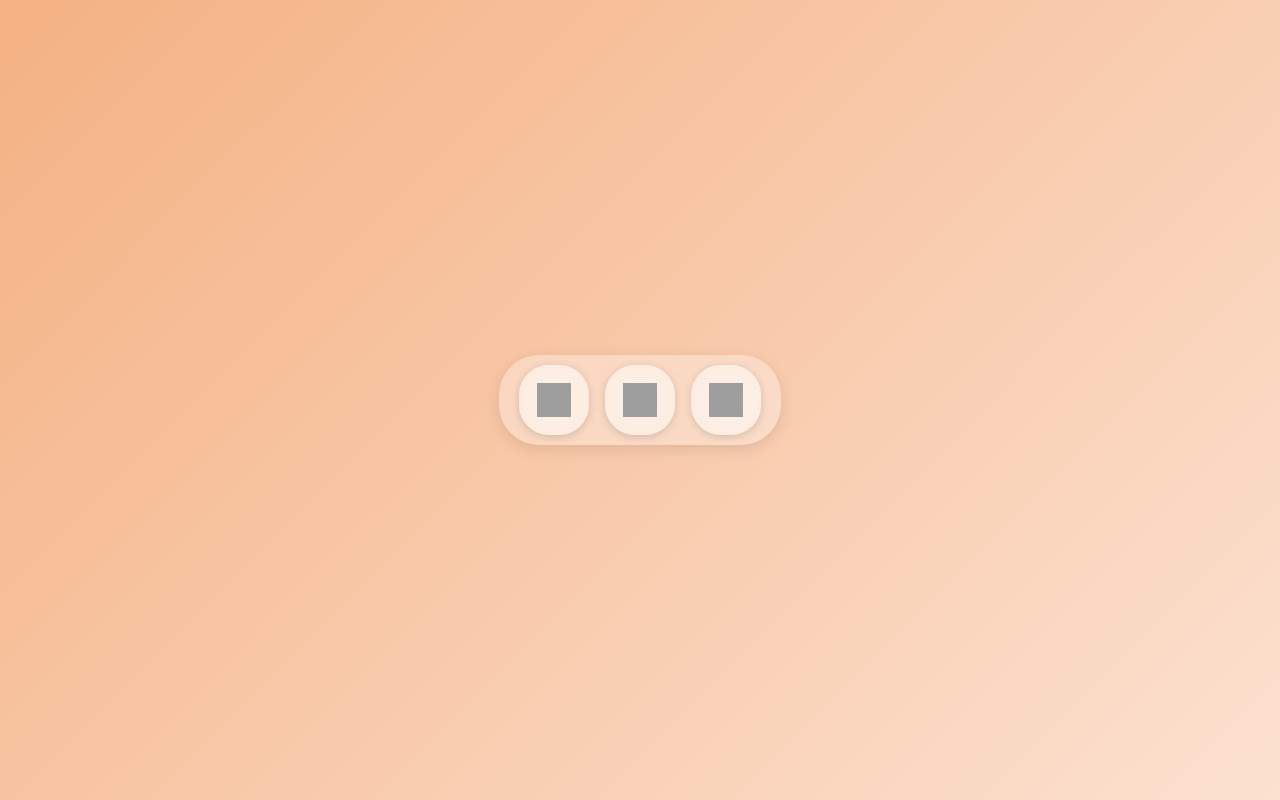
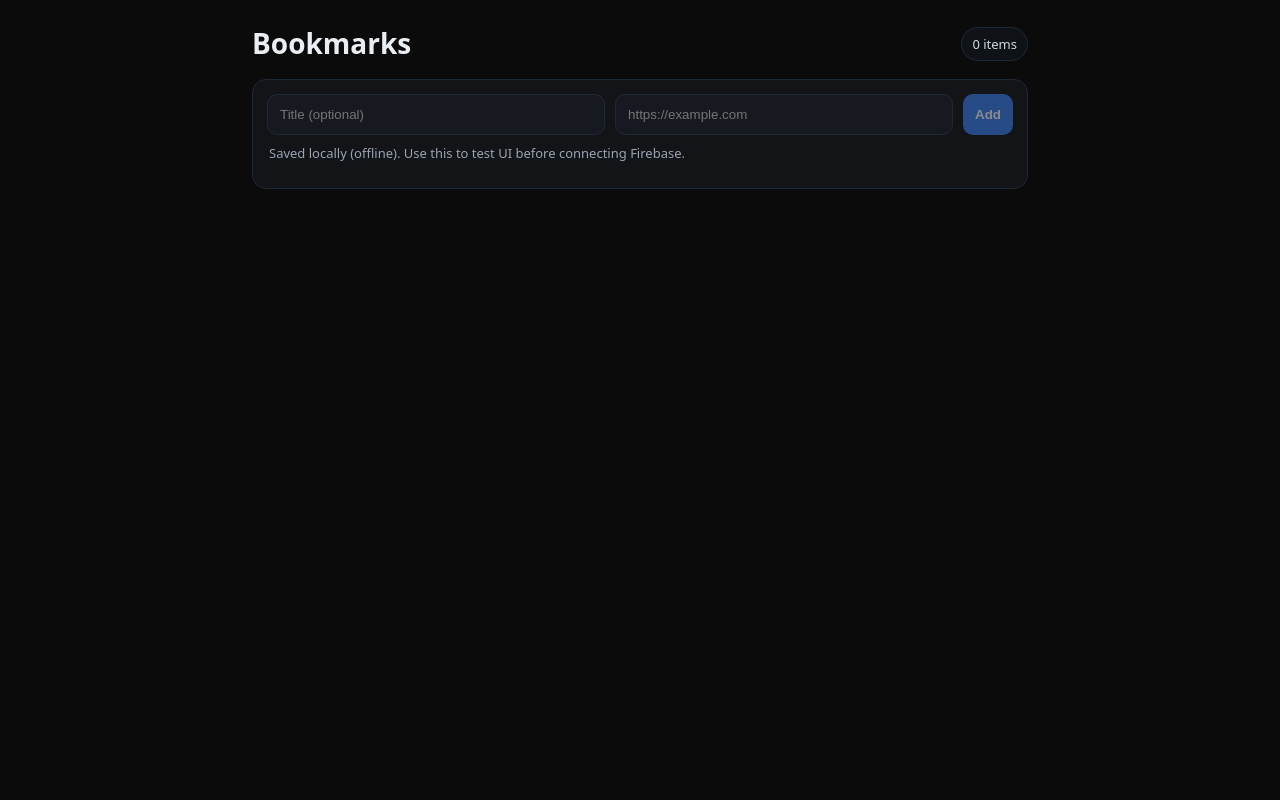
Before and after one commit to bulkget/Bookmarks, a plain HTML site: page index.html in a window 1280 px wide. Drawn offline with Linux system fonts and the light colour scheme; grey boxes are pictures that could not be loaded.

Commit message:
Update index.html

```diff
--- a/index.html
+++ b/index.html
@@ -1,69 +1,136 @@
-<!DOCTYPE html>
+<!doctype html>
 <html lang="en">
 <head>
-<meta charset="UTF-8" />
-<meta name="viewport" content="width=device-width,initial-scale=1" />
-<title>iOS Glass Menu</title>
-
+<meta charset="utf-8">
+<meta name="viewport" content="width=device-width,initial-scale=1">
+<title>Bookmarks (Offline)</title>
 <style>
-body {
-  margin:0;
-  padding:0;
-  background:linear-gradient(135deg,#f4b183,#fce1d0);
-  height:100vh;
-  display:flex;
-  justify-content:center;
-  align-items:center;
-  font-family:-apple-system,system-ui,Roboto;
-}
-
-/* ==== เมนูคอนเทนเนอร์ ==== */
-.menu {
-  display:flex;
-  gap:16px;
-  padding:10px 20px;
-  border-radius:40px;
-  backdrop-filter:blur(20px);
-  background:rgba(255,255,255,0.3);
-  box-shadow:0 4px 15px rgba(0,0,0,0.1);
-}
-
-/* ==== ปุ่มแต่ละอัน ==== */
-.menu button {
-  width:70px;
-  height:70px;
-  border:none;
-  border-radius:30px;
-  background:rgba(255,255,255,0.45);
-  backdrop-filter:blur(20px);
-  display:flex;
-  align-items:center;
-  justify-content:center;
-  cursor:pointer;
-  box-shadow:0 2px 8px rgba(0,0,0,0.15);
-  transition:all .25s ease;
-}
-
-.menu button:hover {
-  transform:translateY(-3px);
-  box-shadow:0 4px 12px rgba(0,0,0,0.25);
-}
-
-/* ==== ไอคอน ==== */
-.menu img {
-  width:34px;
-  height:34px;
-  filter:invert(0);
-}
+  :root{
+    --bg:#0b0b0b; --panel:#121418; --ring:#1f2937;
+    --text:#e9eef5; --muted:#9aa4b2; --accent:#3b82f6; --danger:#ef4444;
+  }
+  *{box-sizing:border-box}
+  body{
+    margin:0; background:var(--bg); color:var(--text);
+    font:16px/1.55 system-ui, Segoe UI, Roboto, Arial;
+  }
+  .wrap{max-width:820px;margin:auto;padding:22px}
+  header{display:flex;align-items:center;gap:10px;justify-content:space-between;margin-bottom:14px}
+  h1{font-size:28px;margin:0}
+  .badge{font-size:13px;color:#d1d7e2;background:#0f1216;border:1px solid var(--ring);
+         border-radius:999px;padding:6px 10px;min-width:64px;text-align:center}
+  .card{background:var(--panel);border:1px solid var(--ring);border-radius:14px;padding:14px}
+  form{display:grid;grid-template-columns:1fr 1fr auto;gap:10px;margin-bottom:8px}
+  input,button{border-radius:10px;padding:12px;border:0;outline:none}
+  input{background:#161a20;border:1px solid var(--ring);color:var(--text)}
+  input:focus{border-color:var(--accent)}
+  button{background:var(--accent);color:#fff;font-weight:600;cursor:pointer}
+  button:disabled{opacity:.5;cursor:not-allowed}
+  .help{color:var(--muted);font-size:13px;margin:6px 2px 2px}
+  ul{list-style:none;margin:10px 0 0;padding:0;display:flex;flex-direction:column;gap:8px}
+  li{display:flex;align-items:center;gap:10px;padding:10px 12px;background:#0f1216;
+     border:1px solid var(--ring);border-radius:12px}
+  .sp{flex:1;min-width:0;cursor:pointer}
+  .title{font-weight:600;white-space:nowrap;overflow:hidden;text-overflow:ellipsis}
+  .url{font-size:13px;color:#9ec1ff;word-break:break-all}
+  .del{background:#1a0f11;border:1px solid #3a0d13;color:#ffd7dd;padding:8px 10px;border-radius:8px;cursor:pointer}
+  @media(max-width:760px){form{grid-template-columns:1fr;}}
 </style>
 </head>
 <body>
+<div class="wrap">
+  <header>
+    <h1>Bookmarks</h1>
+    <div class="badge" id="count">0 items</div>
+  </header>
 
-<div class="menu">
-  <button><img src="https://cdn-icons-png.flaticon.com/512/3046/3046120.png" alt="TikTok"/></button>
-  <button><img src="https://cdn-icons-png.flaticon.com/512/3046/3046120.png" alt="TikTok"/></button>
-  <button><img src="https://cdn-icons-png.flaticon.com/512/174/174855.png" alt="Instagram"/></button>
+  <div class="card">
+    <form id="f" autocomplete="off">
+      <input id="name" placeholder="Title (optional)">
+      <input id="url"  placeholder="https://example.com">
+      <button id="add" type="submit" disabled>Add</button>
+    </form>
+    <div class="help">Saved locally (offline). Use this to test UI before connecting Firebase.</div>
+    <ul id="list"></ul>
+  </div>
 </div>
 
+<script>
+(() => {
+  // Namespace by ?device= if present (optional)
+  const params   = new URLSearchParams(location.search);
+  const deviceId = params.get('device') || 'default';
+  const KEY = `bg_bookmarks_${deviceId}`;
+
+  const qs = id => document.getElementById(id);
+  const nameI = qs('name');
+  const urlI  = qs('url');
+  const addB  = qs('add');
+  const form  = qs('f');
+  const list  = qs('list');
+  const count = qs('count');
+
+  const isURL = v => /^https?:\/\/.+/i.test((v||'').trim());
+  const esc   = s => (s||'').replace(/[&<>"']/g, m => ({'&':'&amp;','<':'&lt;','>':'&gt;','"':'&quot;',"'":'&#39;'}[m]));
+  const host  = u => { try { return new URL(u).host } catch { return u } };
+
+  const load = () => {
+    try { return JSON.parse(localStorage.getItem(KEY) || '[]'); }
+    catch { return []; }
+  };
+  const save = items => localStorage.setItem(KEY, JSON.stringify(items));
+
+  let items = load().sort((a,b)=>b.ts-a.ts);
+  const updateCount = () => count.textContent = `${items.length} item${items.length!==1?'s':''}`;
+
+  const render = () => {
+    list.innerHTML = '';
+    items.forEach(addRow);
+    updateCount();
+  };
+
+  const addRow = (item) => {
+    const li = document.createElement('li');
+    li.dataset.id = item.id;
+    li.innerHTML = `
+      <div class="sp">
+        <div class="title">${esc(item.name) || esc(host(item.url))}</div>
+        <div class="url">${esc(item.url)}</div>
+      </div>
+      <button class="del" type="button">Delete</button>
+    `;
+    // open link when clicking the left area
+    li.querySelector('.sp').onclick = () => { location.href = item.url; };
+    // delete
+    li.querySelector('.del').onclick = () => {
+      items = items.filter(x => x.id !== item.id);
+      save(items);
+      li.remove();
+      updateCount();
+    };
+    list.prepend(li);
+  };
+
+  urlI.addEventListener('input', () => addB.disabled = !isURL(urlI.value));
+
+  form.addEventListener('submit', (e) => {
+    e.preventDefault();
+    const url = (urlI.value || '').trim();
+    if (!isURL(url)) return alert('URL must start with http(s)://');
+    const item = {
+      id: 'id_' + Date.now() + '_' + Math.random().toString(36).slice(2,8),
+      name: (nameI.value || '').trim(),
+      url, ts: Date.now()
+    };
+    items.unshift(item);
+    save(items);
+    addRow(item);
+    updateCount();
+    nameI.value = ''; urlI.value = ''; addB.disabled = true;
+  });
+
+  render();
+})();
+</script>
 </body>
 </html>
```
